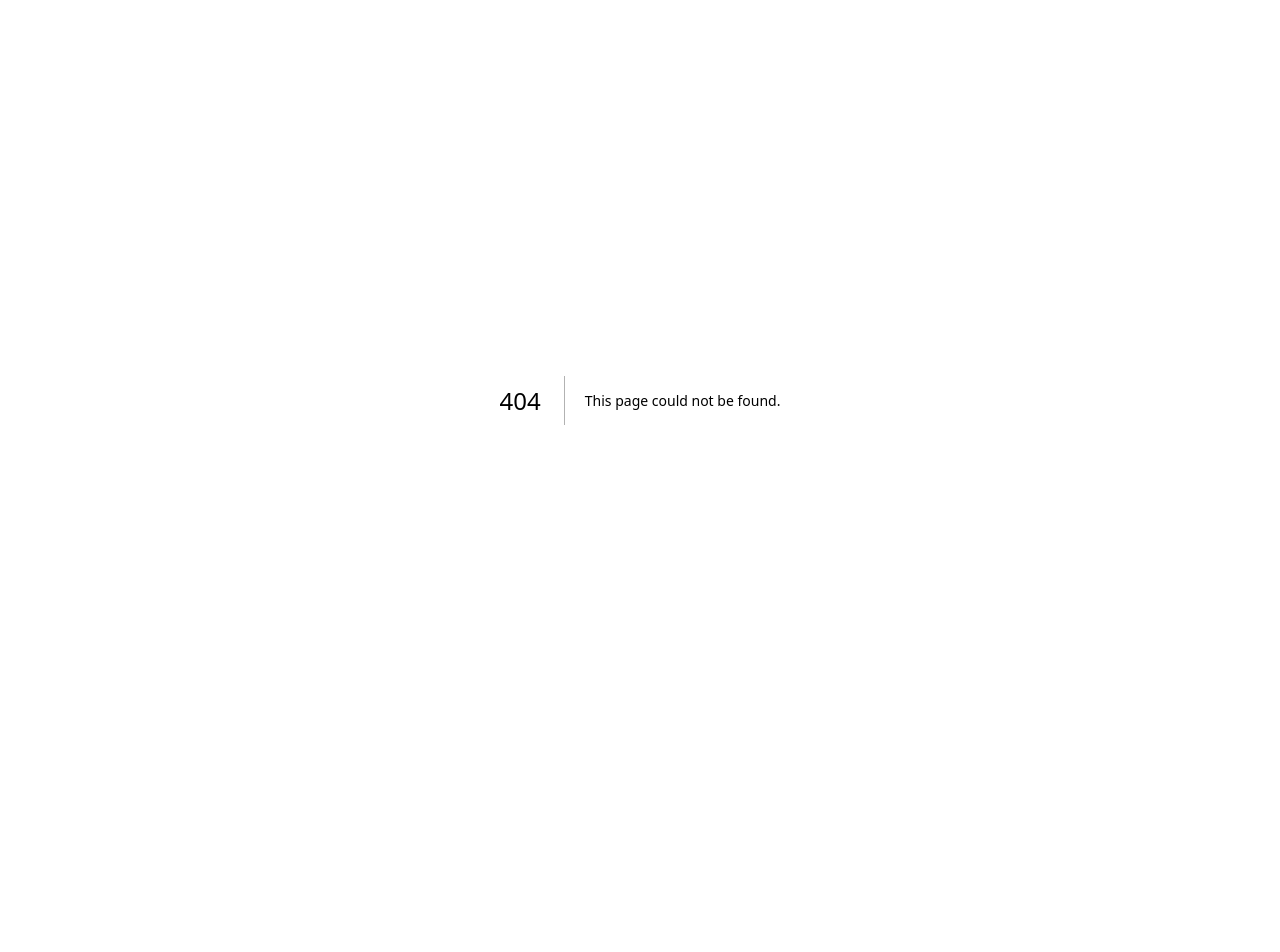
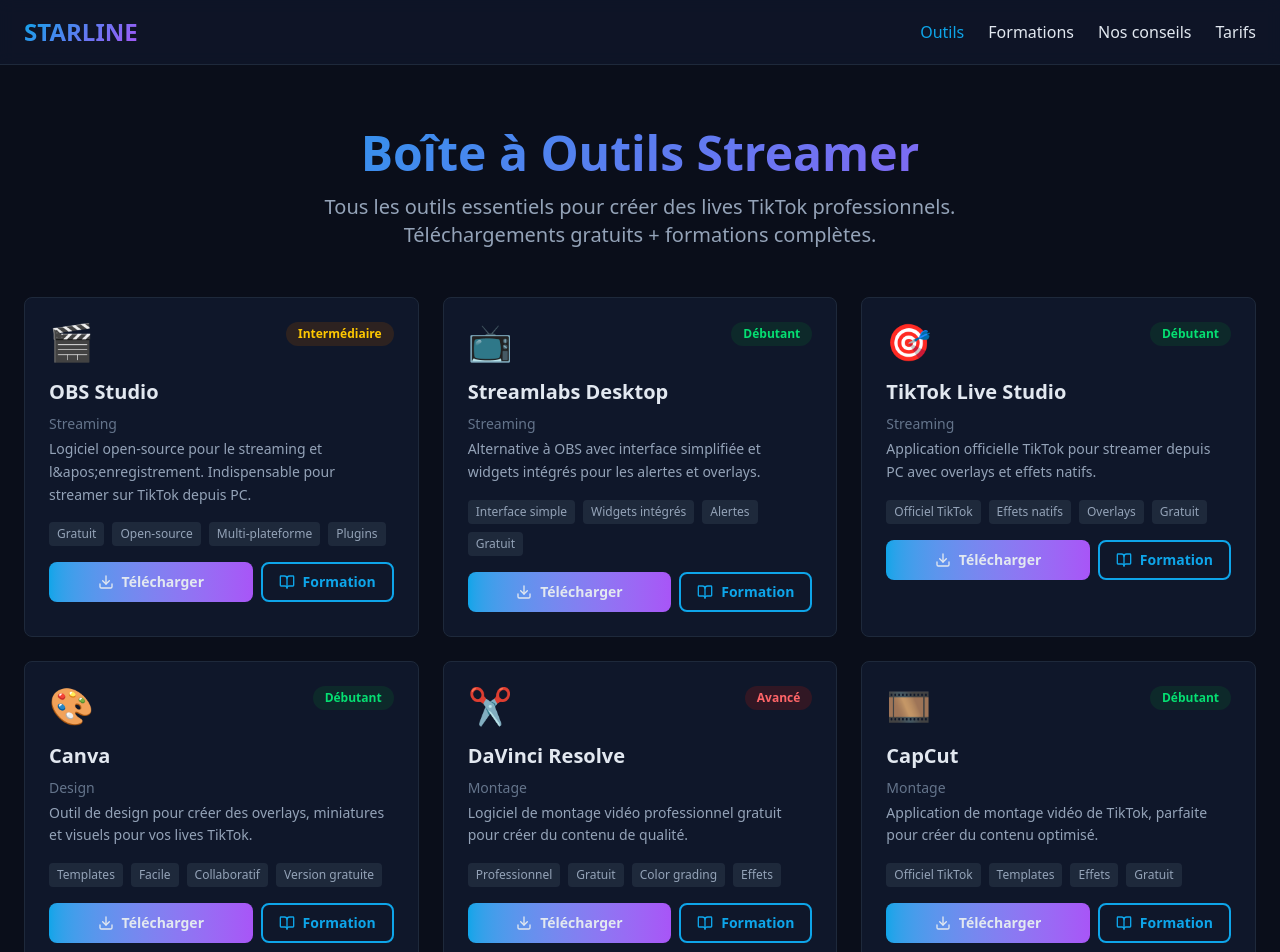
Before and after one commit to Shahil-AppDev/starline-saas, a Next.js app in the folder frontend/: page /tools in a window 1280 px wide. Before the commit this address had no page. Shown: the top 952 px of the page. Before the commit the page ends 800 px from the top, so only its background shows below. Built offline with nearby package versions, Linux system fonts and the light colour scheme.

Commit message:
fix: Add missing /tools/page.tsx file

```diff
--- /dev/null
+++ b/frontend/src/app/tools/page.tsx
@@ -0,0 +1,243 @@
+import Link from 'next/link';
+import { Download, BookOpen } from 'lucide-react';
+
+const tools = [
+  {
+    id: 'obs-studio',
+    name: 'OBS Studio',
+    category: 'Streaming',
+    description: 'Logiciel open-source pour le streaming et l&apos;enregistrement. Indispensable pour streamer sur TikTok depuis PC.',
+    icon: '🎬',
+    downloadUrl: 'https://obsproject.com/download',
+    trainingUrl: '/tools/obs-studio',
+    features: ['Gratuit', 'Open-source', 'Multi-plateforme', 'Plugins'],
+    difficulty: 'Intermédiaire',
+  },
+  {
+    id: 'streamlabs',
+    name: 'Streamlabs Desktop',
+    category: 'Streaming',
+    description: 'Alternative à OBS avec interface simplifiée et widgets intégrés pour les alertes et overlays.',
+    icon: '📺',
+    downloadUrl: 'https://streamlabs.com/streamlabs-live-streaming-software',
+    trainingUrl: '/tools/streamlabs',
+    features: ['Interface simple', 'Widgets intégrés', 'Alertes', 'Gratuit'],
+    difficulty: 'Débutant',
+  },
+  {
+    id: 'tiktok-live-studio',
+    name: 'TikTok Live Studio',
+    category: 'Streaming',
+    description: 'Application officielle TikTok pour streamer depuis PC avec overlays et effets natifs.',
+    icon: '🎯',
+    downloadUrl: 'https://www.tiktok.com/live/studio',
+    trainingUrl: '/tools/tiktok-live-studio',
+    features: ['Officiel TikTok', 'Effets natifs', 'Overlays', 'Gratuit'],
+    difficulty: 'Débutant',
+  },
+  {
+    id: 'canva',
+    name: 'Canva',
+    category: 'Design',
+    description: 'Outil de design pour créer des overlays, miniatures et visuels pour vos lives TikTok.',
+    icon: '🎨',
+    downloadUrl: 'https://www.canva.com',
+    trainingUrl: '/tools/canva',
+    features: ['Templates', 'Facile', 'Collaboratif', 'Version gratuite'],
+    difficulty: 'Débutant',
+  },
+  {
+    id: 'davinci-resolve',
+    name: 'DaVinci Resolve',
+    category: 'Montage',
+    description: 'Logiciel de montage vidéo professionnel gratuit pour créer du contenu de qualité.',
+    icon: '✂️',
+    downloadUrl: 'https://www.blackmagicdesign.com/products/davinciresolve',
+    trainingUrl: '/tools/davinci-resolve',
+    features: ['Professionnel', 'Gratuit', 'Color grading', 'Effets'],
+    difficulty: 'Avancé',
+  },
+  {
+    id: 'capcut',
+    name: 'CapCut',
+    category: 'Montage',
+    description: 'Application de montage vidéo de TikTok, parfaite pour créer du contenu optimisé.',
+    icon: '🎞️',
+    downloadUrl: 'https://www.capcut.com',
+    trainingUrl: '/tools/capcut',
+    features: ['Officiel TikTok', 'Templates', 'Effets', 'Gratuit'],
+    difficulty: 'Débutant',
+  },
+  {
+    id: 'voicemeeter',
+    name: 'Voicemeeter',
+    category: 'Audio',
+    description: 'Mixeur audio virtuel pour gérer plusieurs sources audio pendant vos lives.',
+    icon: '🎙️',
+    downloadUrl: 'https://vb-audio.com/Voicemeeter',
+    trainingUrl: '/tools/voicemeeter',
+    features: ['Mixage audio', 'Multi-sources', 'Gratuit', 'Professionnel'],
+    difficulty: 'Intermédiaire',
+  },
+  {
+    id: 'audacity',
+    name: 'Audacity',
+    category: 'Audio',
+    description: 'Éditeur audio open-source pour améliorer la qualité de votre micro et créer des jingles.',
+    icon: '🔊',
+    downloadUrl: 'https://www.audacityteam.org/download',
+    trainingUrl: '/tools/audacity',
+    features: ['Open-source', 'Édition audio', 'Effets', 'Gratuit'],
+    difficulty: 'Intermédiaire',
+  },
+  {
+    id: 'streamelements',
+    name: 'StreamElements',
+    category: 'Widgets',
+    description: 'Plateforme pour créer des overlays, alertes et widgets personnalisés pour vos lives.',
+    icon: '⚡',
+    downloadUrl: 'https://streamelements.com',
+    trainingUrl: '/tools/streamelements',
+    features: ['Overlays', 'Alertes', 'Chatbot', 'Gratuit'],
+    difficulty: 'Intermédiaire',
+  },
+  {
+    id: 'nvidia-broadcast',
+    name: 'NVIDIA Broadcast',
+    category: 'Amélioration',
+    description: 'IA pour supprimer le bruit de fond, flouter l&apos;arrière-plan et améliorer votre webcam.',
+    icon: '🤖',
+    downloadUrl: 'https://www.nvidia.com/broadcast',
+    trainingUrl: '/tools/nvidia-broadcast',
+    features: ['IA', 'Suppression bruit', 'Fond virtuel', 'Gratuit'],
+    difficulty: 'Débutant',
+    requirements: 'GPU NVIDIA RTX',
+  },
+  {
+    id: 'snap-camera',
+    name: 'Snap Camera',
+    category: 'Amélioration',
+    description: 'Filtres et effets Snapchat pour votre webcam pendant les lives.',
+    icon: '👻',
+    downloadUrl: 'https://snapcamera.snapchat.com',
+    trainingUrl: '/tools/snap-camera',
+    features: ['Filtres', 'Effets', 'Lenses', 'Gratuit'],
+    difficulty: 'Débutant',
+  },
+  {
+    id: 'restream',
+    name: 'Restream',
+    category: 'Multi-streaming',
+    description: 'Streamer simultanément sur TikTok, Twitch, YouTube et autres plateformes.',
+    icon: '📡',
+    downloadUrl: 'https://restream.io',
+    trainingUrl: '/tools/restream',
+    features: ['Multi-plateforme', 'Chat unifié', 'Analytics', 'Freemium'],
+    difficulty: 'Intermédiaire',
+  },
+];
+
+export default function ToolsPage() {
+  return (
+    <div className="min-h-screen bg-[#0a0e1a] text-[#e2e8f0]">
+      <nav className="border-b border-[#1e293b] bg-[#0f172a]/80 backdrop-blur-sm sticky top-0 z-50">
+        <div className="max-w-7xl mx-auto px-4 sm:px-6 py-3 sm:py-4 flex items-center justify-between">
+          <Link href="/" className="text-xl sm:text-2xl font-bold gradient-text">STARLINE</Link>
+          <div className="hidden md:flex gap-6 items-center">
+            <Link href="/tools" className="text-[#0ea5e9]">Outils</Link>
+            <Link href="/training" className="hover:text-[#0ea5e9] transition">Formations</Link>
+            <Link href="/blog" className="hover:text-[#0ea5e9] transition">Nos conseils</Link>
+            <Link href="/pricing" className="hover:text-[#0ea5e9] transition">Tarifs</Link>
+          </div>
+        </div>
+      </nav>
+
+      <main className="max-w-7xl mx-auto px-4 sm:px-6 py-12 sm:py-16">
+        <div className="text-center mb-12">
+          <h1 className="text-4xl sm:text-5xl font-bold gradient-text mb-4">Boîte à Outils Streamer</h1>
+          <p className="text-lg sm:text-xl text-[#94a3b8] max-w-3xl mx-auto">
+            Tous les outils essentiels pour créer des lives TikTok professionnels. Téléchargements gratuits + formations complètes.
+          </p>
+        </div>
+
+        <div className="grid sm:grid-cols-2 lg:grid-cols-3 gap-6">
+          {tools.map((tool) => (
+            <div
+              key={tool.id}
+              className="p-6 bg-[#0f172a] border border-[#1e293b] rounded-lg hover:border-[#0ea5e9] transition group"
+            >
+              <div className="flex items-start justify-between mb-4">
+                <div className="text-4xl">{tool.icon}</div>
+                <span className={`px-3 py-1 rounded-full text-xs font-semibold ${
+                  tool.difficulty === 'Débutant' ? 'bg-green-900/30 text-green-400' :
+                  tool.difficulty === 'Intermédiaire' ? 'bg-yellow-900/30 text-yellow-400' :
+                  'bg-red-900/30 text-red-400'
+                }`}>
+                  {tool.difficulty}
+                </span>
+              </div>
+
+              <h3 className="text-xl font-bold mb-2 group-hover:text-[#0ea5e9] transition">
+                {tool.name}
+              </h3>
+              <p className="text-sm text-[#64748b] mb-1">{tool.category}</p>
+              <p className="text-[#94a3b8] mb-4 text-sm leading-relaxed">
+                {tool.description}
+              </p>
+
+              <div className="flex flex-wrap gap-2 mb-4">
+                {tool.features.map((feature, idx) => (
+                  <span key={idx} className="px-2 py-1 bg-[#1e293b] text-[#94a3b8] text-xs rounded">
+                    {feature}
+                  </span>
+                ))}
+              </div>
+
+              {tool.requirements && (
+                <p className="text-xs text-yellow-400 mb-4">⚠️ {tool.requirements}</p>
+              )}
+
+              <div className="flex gap-2">
+                <a
+                  href={tool.downloadUrl}
+                  target="_blank"
+                  rel="noopener noreferrer"
+                  className="flex-1 flex items-center justify-center gap-2 px-4 py-2 bg-gradient-to-r from-[#0ea5e9] to-[#a855f7] rounded-lg font-semibold text-sm hover:opacity-90 transition"
+                >
+                  <Download size={16} />
+                  Télécharger
+                </a>
+                <Link
+                  href={tool.trainingUrl}
+                  className="flex items-center justify-center gap-2 px-4 py-2 border-2 border-[#0ea5e9] text-[#0ea5e9] rounded-lg font-semibold text-sm hover:bg-[#0ea5e9] hover:text-white transition"
+                >
+                  <BookOpen size={16} />
+                  Formation
+                </Link>
+              </div>
+            </div>
+          ))}
+        </div>
+
+        <div className="mt-16 p-8 bg-gradient-to-r from-[#0f172a] to-[#1e293b] border border-[#1e293b] rounded-lg text-center">
+          <h2 className="text-3xl font-bold mb-4">Besoin d&apos;aide pour configurer ?</h2>
+          <p className="text-lg text-[#94a3b8] mb-6 max-w-2xl mx-auto">
+            Rejoins Starline Creator Hub pour accéder à toutes les formations détaillées et au support personnalisé.
+          </p>
+          <Link
+            href="/join"
+            className="inline-block px-8 py-4 bg-gradient-to-r from-[#0ea5e9] to-[#a855f7] rounded-lg font-semibold hover:opacity-90 transition glow-cyan"
+          >
+            Rejoindre gratuitement
+          </Link>
+        </div>
+      </main>
+
+      <footer className="border-t border-[#1e293b] mt-20 py-8">
+        <div className="max-w-7xl mx-auto px-6 text-center text-[#64748b]">
+          <p>© 2026 Starline Agency. Tous droits réservés. <Link href="/legal" className="hover:text-[#0ea5e9] transition">Mentions légales</Link></p>
+        </div>
+      </footer>
+    </div>
+  );
+}
```
